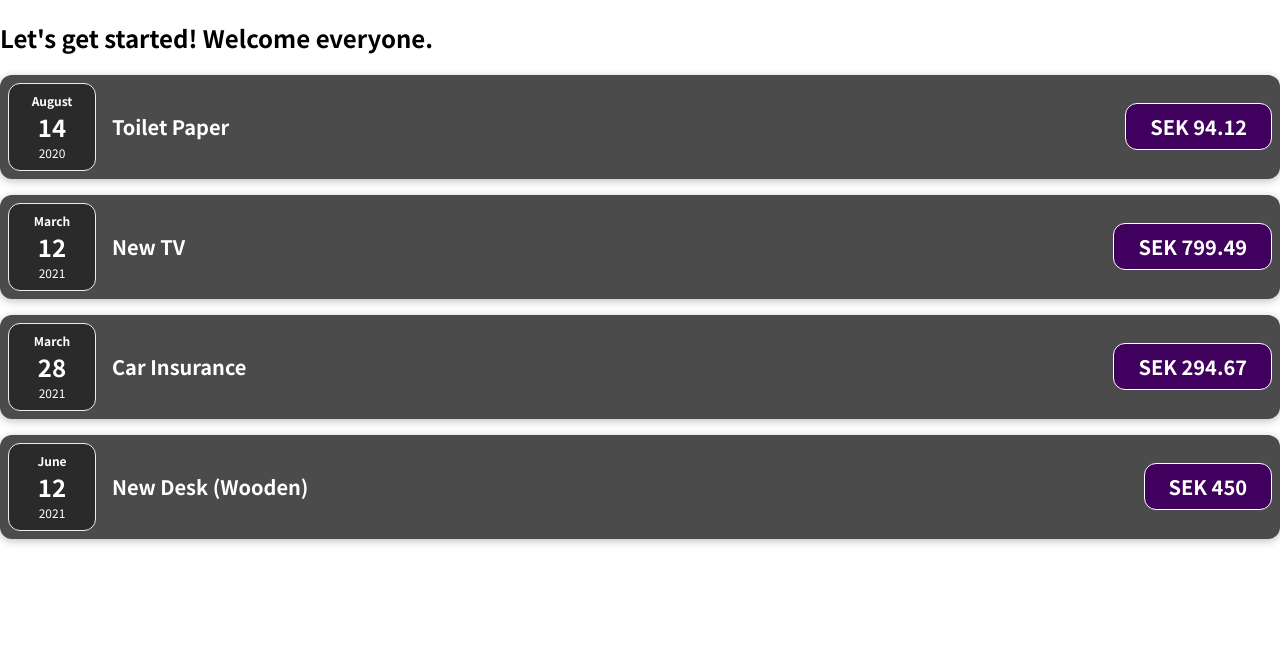
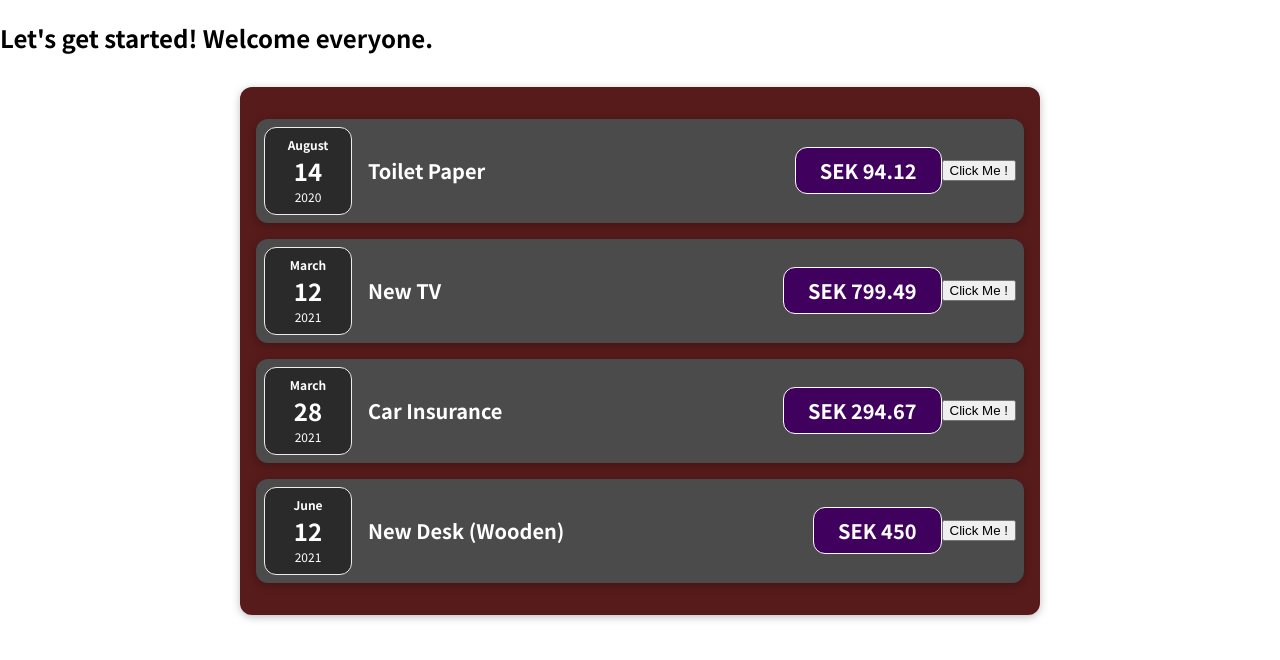
Before and after one commit to satwinder87/react-course, a React (Create React App) app: page / in a window 1280 px wide. Shown: the top 660 px of the page. Built offline with nearby package versions, Linux system fonts and the light colour scheme.

Commit message:
Added state handling

```diff
--- a/src/App.js
+++ b/src/App.js
@@ -1,38 +1,10 @@
-import ExpenseItem from "./components/ExpenseItem";
+import Expenses from "./components/Expenses/Expenses";
 
-function App() {
-  const expenses = [
-    {
-      id: 'e1',
-      title: 'Toilet Paper',
-      amount: 94.12,
-      date: new Date(2020, 7, 14),
-    },
-    {id: 'e2', title: 'New TV', amount: 799.49, date: new Date(2021, 2, 12)},
-    {
-      id: 'e3',
-      title: 'Car Insurance',
-      amount: 294.67,
-      date: new Date(2021, 2, 28),
-    },
-    {
-      id: 'e4',
-      title: 'New Desk (Wooden)',
-      amount: 450,
-      date: new Date(2021, 5, 12),
-    },
-  ];
+const App = () => {
   return (
       <div>
         <h2>Let's get started! Welcome everyone.</h2>
-        <ExpenseItem title={expenses[0].title} amount={expenses[0].amount}
-                     date={expenses[0].date} />
-        <ExpenseItem title={expenses[1].title} amount={expenses[1].amount}
-                     date={expenses[1].date} />
-        <ExpenseItem title={expenses[2].title} amount={expenses[2].amount}
-                     date={expenses[2].date} />
-        <ExpenseItem title={expenses[3].title} amount={expenses[3].amount}
-                     date={expenses[3].date} />
+        <Expenses />
       </div>
   );
 }
--- a/src/components/ExpenseItem.js
+++ /dev/null
@@ -1,16 +0,0 @@
-import './ExpenseItem.css';
-import ExpenseDate from "./ExpenseDate";
-
-function ExpenseItem(props) {
-
-  return (
-      <div className="expense-item">
-        <ExpenseDate date={props.date} />
-        <div className="expense-item__description">
-          <h2>{props.title}</h2>
-          <div className="expense-item__price">SEK {props.amount}</div>
-        </div>
-      </div>);
-}
-
-export default ExpenseItem;
--- a/src/components/ExpenseItem.css
+++ b/src/components/Expenses/ExpenseItem.css
@@ -2,10 +2,8 @@
     display: flex;
     justify-content: space-between;
     align-items: center;
-    box-shadow: 0 2px 8px rgba(0, 0, 0, 0.25);
     padding: 0.5rem;
     margin: 1rem 0;
-    border-radius: 12px;
     background-color: #4b4b4b;
 }
 
--- /dev/null
+++ b/src/components/Expenses/ExpenseItem.js
@@ -0,0 +1,25 @@
+import React, {useState} from 'react';
+import './ExpenseItem.css';
+import ExpenseDate from "./ExpenseDate";
+import Card from "../UI/Card";
+
+const ExpenseItem = (props) => {
+
+  const [title, setTitle] = useState(props.title);
+
+  const clickHandler = () => {
+    setTitle('Update Value');
+    console.log(title);
+  };
+  return (
+      <Card className="expense-item">
+        <ExpenseDate date={props.date}/>
+        <div className="expense-item__description">
+          <h2>{title}</h2>
+          <div className="expense-item__price">SEK {props.amount}</div>
+        </div>
+        <button onClick={clickHandler}>Click Me !</button>
+      </Card>);
+}
+
+export default ExpenseItem;
--- /dev/null
+++ b/src/components/Expenses/Expenses.css
@@ -0,0 +1,7 @@
+.expenses {
+  padding: 1rem;
+  margin: 2rem auto;
+  width: 50rem;
+  max-width: 95%;
+  background-color: #571b1b;
+}
--- /dev/null
+++ b/src/components/Expenses/Expenses.js
@@ -0,0 +1,43 @@
+import './Expenses.css';
+import ExpenseItem from "./ExpenseItem";
+import Card from "../UI/Card";
+
+function Expenses() {
+
+  const expenses = [
+    {
+      id: 'e1',
+      title: 'Toilet Paper',
+      amount: 94.12,
+      date: new Date(2020, 7, 14),
+    },
+    {id: 'e2', title: 'New TV', amount: 799.49, date: new Date(2021, 2, 12)},
+    {
+      id: 'e3',
+      title: 'Car Insurance',
+      amount: 294.67,
+      date: new Date(2021, 2, 28),
+    },
+    {
+      id: 'e4',
+      title: 'New Desk (Wooden)',
+      amount: 450,
+      date: new Date(2021, 5, 12),
+    },
+  ];
+
+  return (
+      <Card className="expenses">
+        <ExpenseItem title={expenses[0].title} amount={expenses[0].amount}
+                     date={expenses[0].date}/>
+        <ExpenseItem title={expenses[1].title} amount={expenses[1].amount}
+                     date={expenses[1].date}/>
+        <ExpenseItem title={expenses[2].title} amount={expenses[2].amount}
+                     date={expenses[2].date}/>
+        <ExpenseItem title={expenses[3].title} amount={expenses[3].amount}
+                     date={expenses[3].date}/>
+      </Card>
+  );
+}
+
+export default Expenses;
--- /dev/null
+++ b/src/components/UI/Card.css
@@ -0,0 +1,4 @@
+.card {
+  box-shadow: 0 2px 8px rgba(0, 0, 0, 0.25);
+  border-radius: 12px;
+}
--- /dev/null
+++ b/src/components/UI/Card.js
@@ -0,0 +1,8 @@
+import './Card.css';
+
+function Card(props) {
+  const classes = 'card ' + props.className;
+  return <div className={classes}>{props.children}</div>;
+}
+
+export default Card;
```
Also changed, not shown: src/components/Expenses/ExpenseDate.css (renamed from src/components/ExpenseDate.css), src/components/Expenses/ExpenseDate.js (renamed from src/components/ExpenseDate.js).
